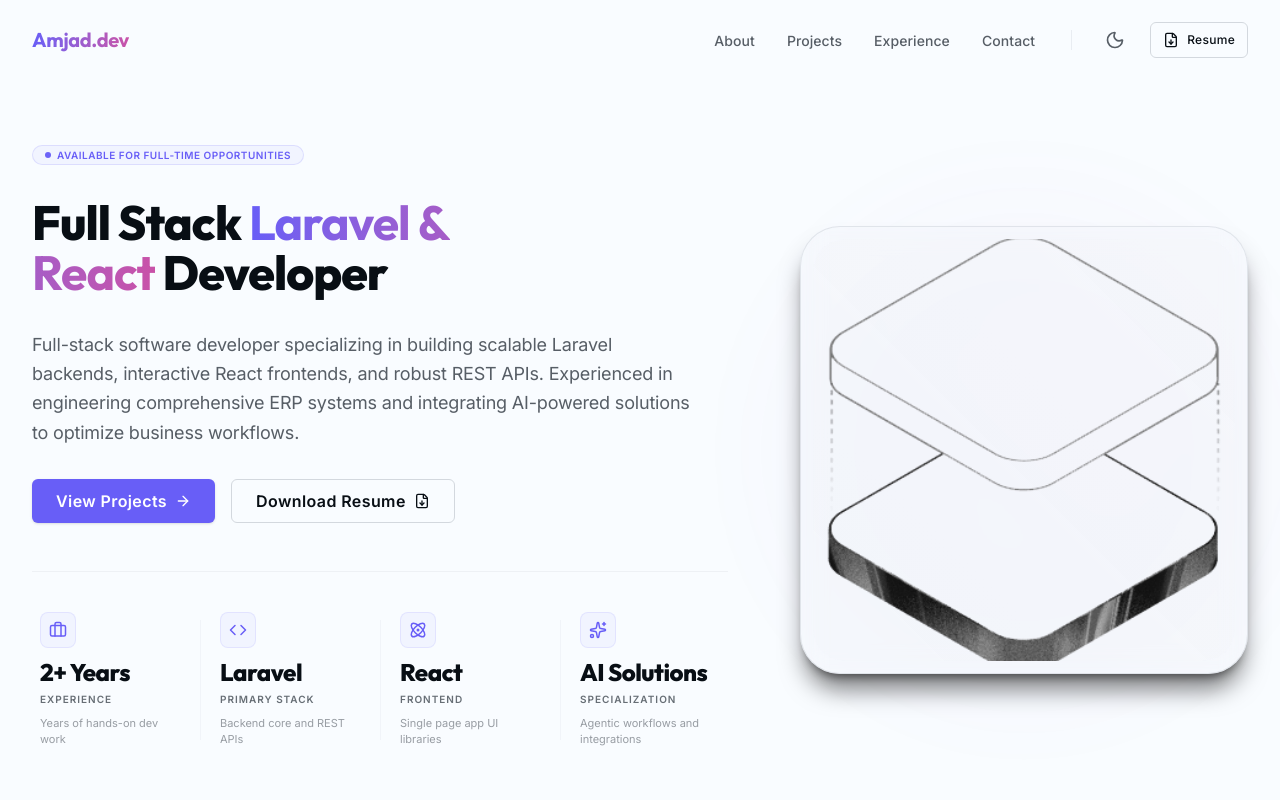
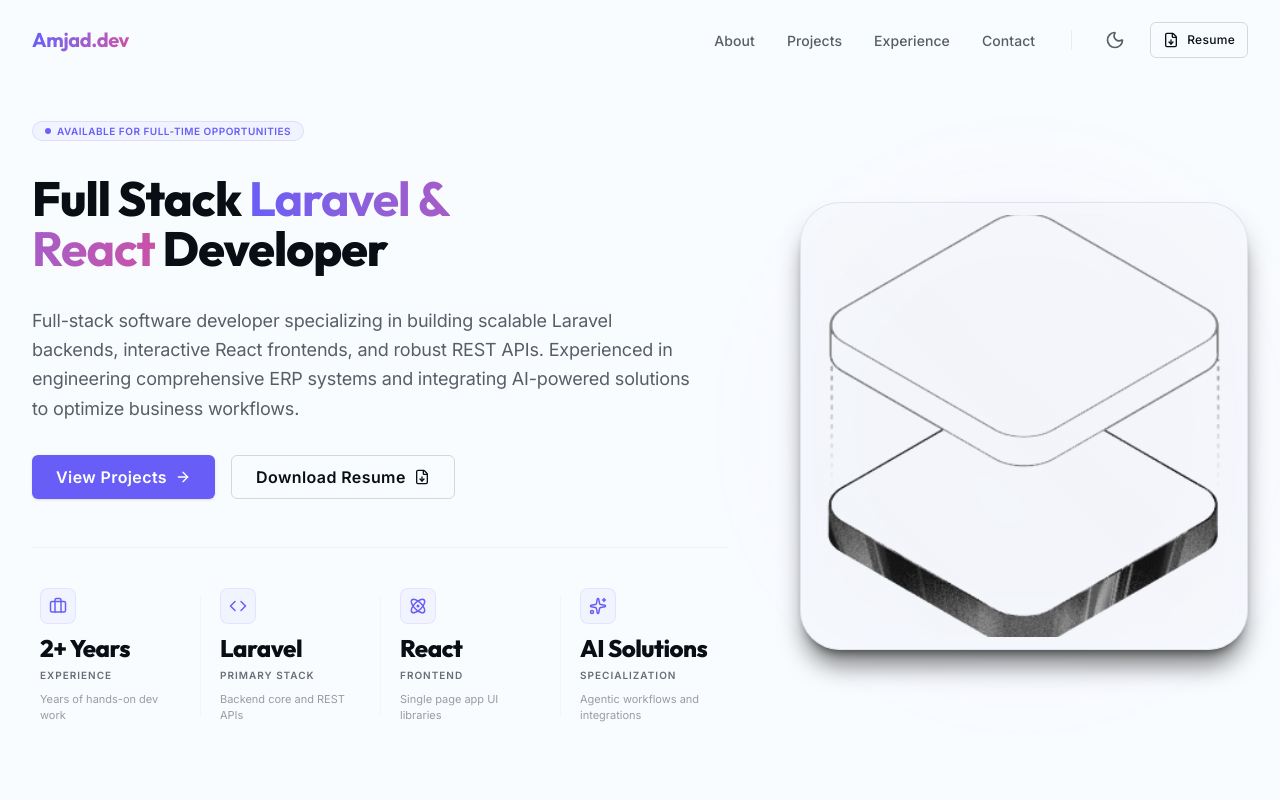
Before and after one commit to Choudhary06dev/portfolio, a React (Vite) app: page / in a window 1280 px wide. Shown: the top 800 px of the page. Built offline with nearby package versions, Linux system fonts and the light colour scheme.

Commit message:
design(hero): reduce top padding to shift hero section upwards

```diff
--- a/src/sections/HeroSection.tsx
+++ b/src/sections/HeroSection.tsx
@@ -41,7 +41,7 @@
     <Section
       id="hero"
       variant="default"
-      className="pt-12 pb-16 md:pt-16 md:pb-24 relative overflow-hidden flex flex-col justify-start"
+      className="pt-6 pb-16 md:pt-10 md:pb-24 relative overflow-hidden flex flex-col justify-start"
     >
       {/* Background Decorative Glow, Grid & Micro-texture */}
       <div className="absolute inset-0 -z-10 bg-[radial-gradient(circle_at_top_right,var(--color-primary-hover)_0%,transparent_45%)] opacity-[0.08] pointer-events-none" />
```
